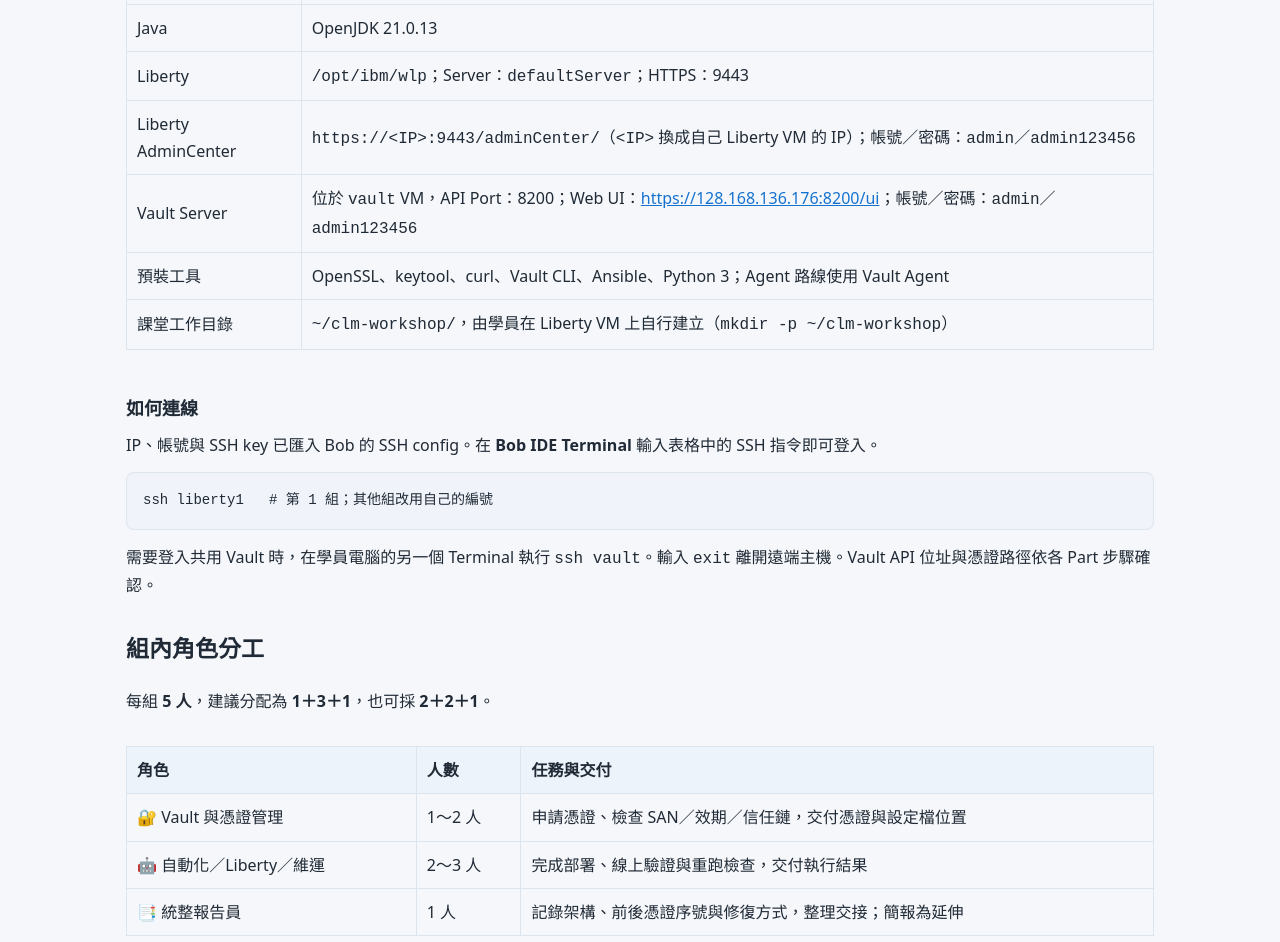
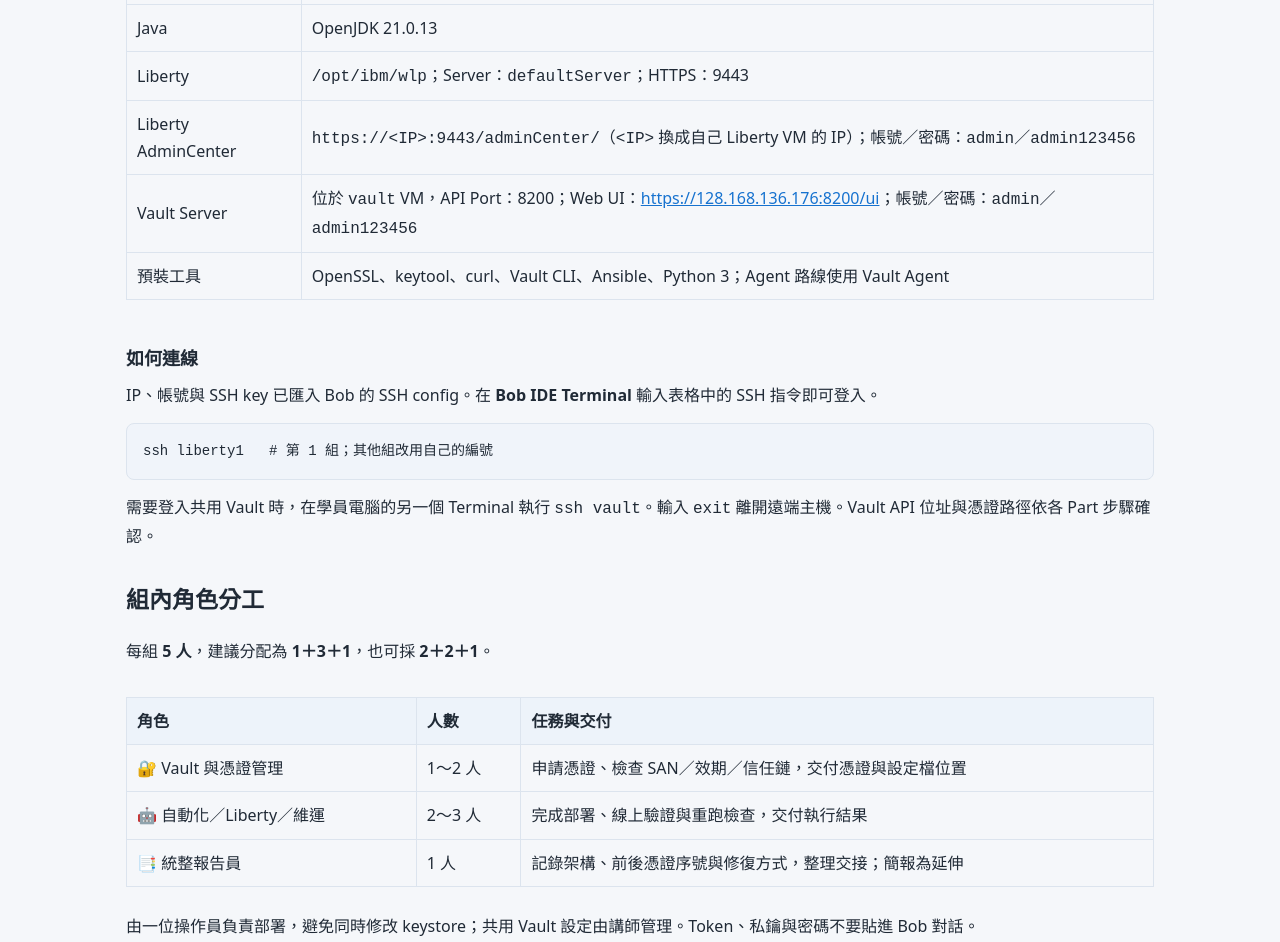
Before and after one commit to icewater30012/bob-workshop-spop, a plain HTML site: page README.html in a window 1280 px wide. Shown: the part 1480-2422 px from the top of the page. Drawn offline with Linux system fonts and the light colour scheme.

Commit message:
docs: remove workshop dir row from environment table

```diff
--- a/README.html
+++ b/README.html
@@ -13,7 +13,7 @@
 <p><strong>IBM TechZone｜1 台共用 Vault＋8 台 Liberty。各組只操作自己的 Liberty。</strong></p>
 <div class="table-wrap"><table><tr><th>VM 編號</th><th>用途與組別分配</th><th>規格（每台）</th><th>Bob IDE Terminal 連線指令</th></tr><tr><td><code>vault-server</code></td><td>各組共用 Vault Server，由講師管理</td><td>RHEL 9.6／4 vCPU／16 GB RAM／100 GB 磁碟</td><td><code>ssh vault</code></td></tr><tr><td><code>liberty1</code></td><td>第 1 組專用 Liberty</td><td>RHEL 9.6／2 vCPU／8 GB RAM／100 GB 磁碟</td><td><code>ssh liberty1</code></td></tr><tr><td><code>liberty2</code></td><td>第 2 組專用 Liberty</td><td>RHEL 9.6／2 vCPU／8 GB RAM／100 GB 磁碟</td><td><code>ssh liberty2</code></td></tr><tr><td><code>liberty3</code></td><td>第 3 組專用 Liberty</td><td>RHEL 9.6／2 vCPU／8 GB RAM／100 GB 磁碟</td><td><code>ssh liberty3</code></td></tr><tr><td><code>liberty4</code></td><td>第 4 組專用 Liberty</td><td>RHEL 9.6／2 vCPU／8 GB RAM／100 GB 磁碟</td><td><code>ssh liberty4</code></td></tr><tr><td><code>liberty5</code></td><td>第 5 組專用 Liberty</td><td>RHEL 9.6／2 vCPU／8 GB RAM／100 GB 磁碟</td><td><code>ssh liberty5</code></td></tr><tr><td><code>liberty6</code></td><td>第 6 組專用 Liberty</td><td>RHEL 9.6／2 vCPU／8 GB RAM／100 GB 磁碟</td><td><code>ssh liberty6</code></td></tr><tr><td><code>liberty7</code></td><td>第 7 組專用 Liberty</td><td>RHEL 9.6／2 vCPU／8 GB RAM／100 GB 磁碟</td><td><code>ssh liberty7</code></td></tr><tr><td><code>liberty8</code></td><td>第 8 組專用 Liberty</td><td>RHEL 9.6／2 vCPU／8 GB RAM／100 GB 磁碟</td><td><code>ssh liberty8</code></td></tr></table></div>
 <p>Bob 在學員電腦使用；Vault Agent、Shell 或 Ansible 在該組 Liberty VM 執行。OpenSSL 路線不使用 Vault。</p>
-<div class="table-wrap"><table><tr><th>軟體與位置</th><th>說明</th></tr><tr><td>作業系統</td><td>RHEL 9.6</td></tr><tr><td>Java</td><td>OpenJDK 21.0.13</td></tr><tr><td>Liberty</td><td><code>/opt/ibm/wlp</code>；Server：<code>defaultServer</code>；HTTPS：9443</td></tr><tr><td>Liberty AdminCenter</td><td><code>https://&lt;IP&gt;:9443/adminCenter/</code>（<code>&lt;IP&gt;</code> 換成自己 Liberty VM 的 IP）；帳號／密碼：<code>admin</code>／<code>admin123456</code></td></tr><tr><td>Vault Server</td><td>位於 <code>vault</code> VM，API Port：8200；Web UI：<a href="https://128.168.136.176:8200/ui">https://128.168.136.176:8200/ui</a>；帳號／密碼：<code>admin</code>／<code>admin123456</code></td></tr><tr><td>預裝工具</td><td>OpenSSL、keytool、curl、Vault CLI、Ansible、Python 3；Agent 路線使用 Vault Agent</td></tr><tr><td>課堂工作目錄</td><td><code>~/clm-workshop/</code>，由學員在 Liberty VM 上自行建立（<code>mkdir -p ~/clm-workshop</code>）</td></tr></table></div>
+<div class="table-wrap"><table><tr><th>軟體與位置</th><th>說明</th></tr><tr><td>作業系統</td><td>RHEL 9.6</td></tr><tr><td>Java</td><td>OpenJDK 21.0.13</td></tr><tr><td>Liberty</td><td><code>/opt/ibm/wlp</code>；Server：<code>defaultServer</code>；HTTPS：9443</td></tr><tr><td>Liberty AdminCenter</td><td><code>https://&lt;IP&gt;:9443/adminCenter/</code>（<code>&lt;IP&gt;</code> 換成自己 Liberty VM 的 IP）；帳號／密碼：<code>admin</code>／<code>admin123456</code></td></tr><tr><td>Vault Server</td><td>位於 <code>vault</code> VM，API Port：8200；Web UI：<a href="https://128.168.136.176:8200/ui">https://128.168.136.176:8200/ui</a>；帳號／密碼：<code>admin</code>／<code>admin123456</code></td></tr><tr><td>預裝工具</td><td>OpenSSL、keytool、curl、Vault CLI、Ansible、Python 3；Agent 路線使用 Vault Agent</td></tr></table></div>
 <h3>如何連線</h3>
 <p>IP、帳號與 SSH key 已匯入 Bob 的 SSH config。在 <strong>Bob IDE Terminal</strong> 輸入表格中的 SSH 指令即可登入。</p>
 <pre><code class="language-bash">ssh liberty1   # 第 1 組；其他組改用自己的編號</code></pre>
```
Also changed, not shown: topics/vault-liberty-clm/README.html (+1 -1 lines), topics/vault-liberty-clm/index.html (+1 -1 lines), 2 other files.
